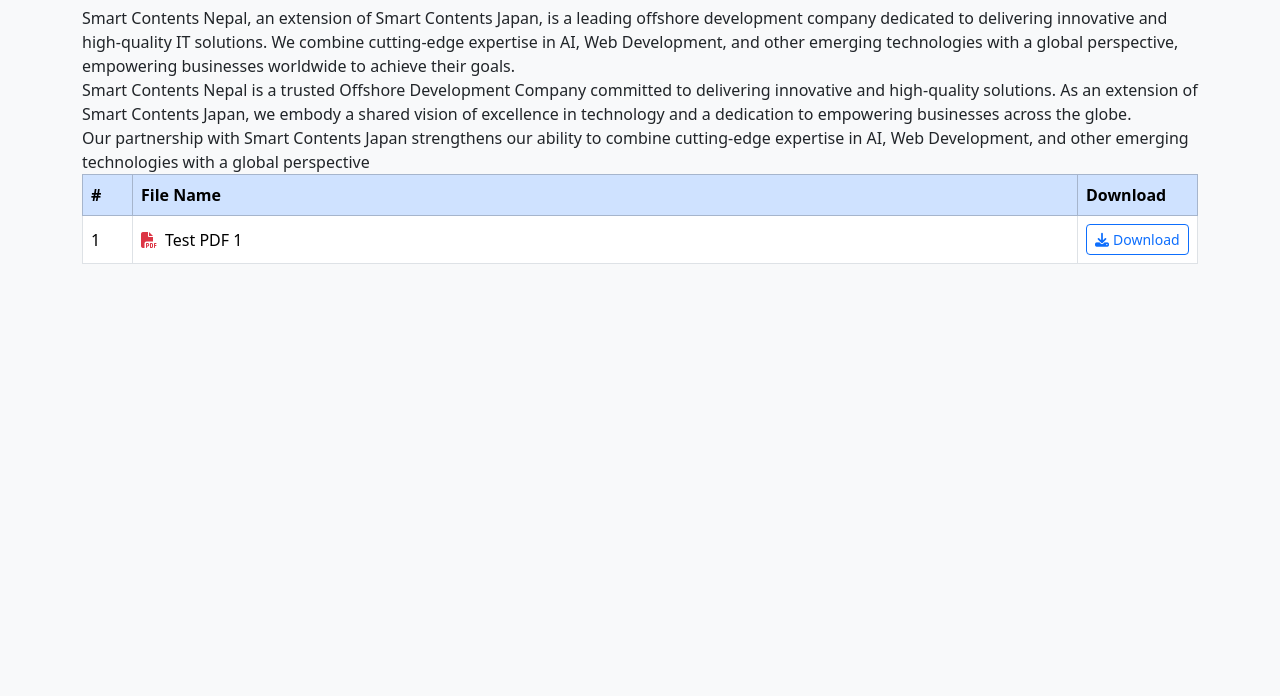
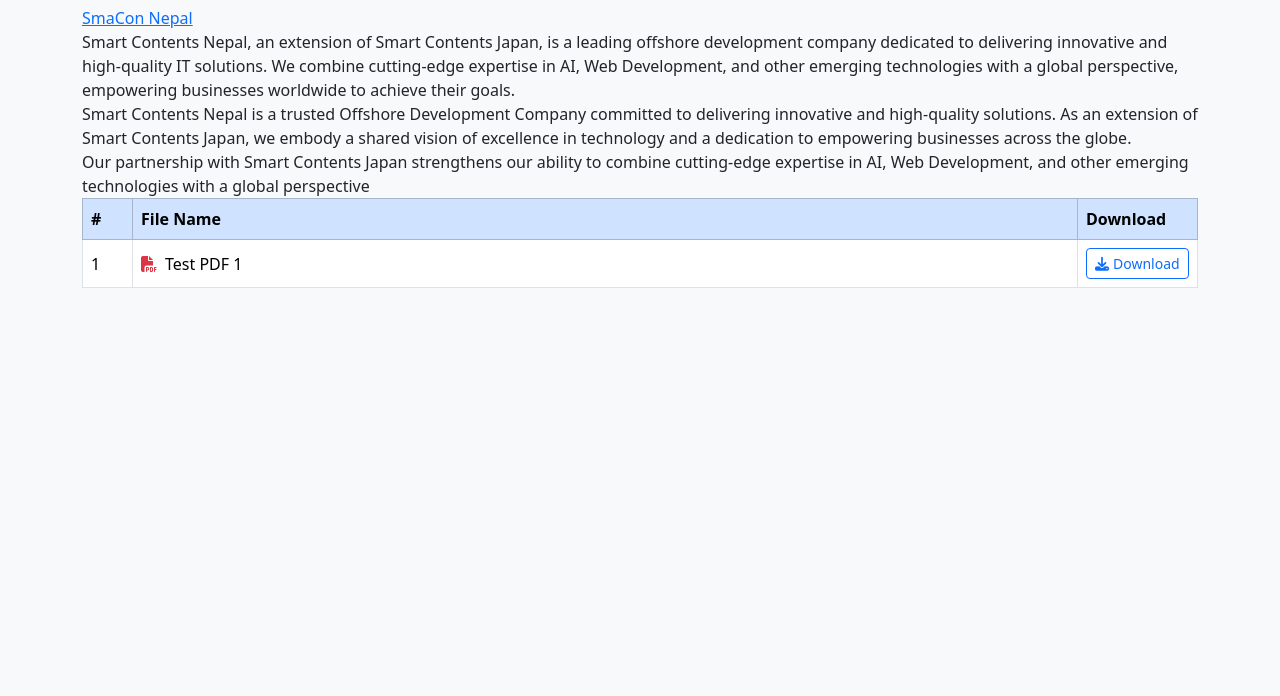
Before and after one commit to kiranpantha-scn/kiranpantha-scn.github.io, a plain HTML site: page index.html in a window 1280 px wide. Shown: the part 104-800 px from the top of the page. Drawn offline with nearby package versions, Linux system fonts and the light colour scheme.

Commit message:
Update index.html

```diff
--- a/index.html
+++ b/index.html
@@ -16,6 +16,7 @@
 
 <div class="container">
     <h2 class="mb-4 text-center">Available PDF Downloads</h2>
+    <a href="https://smartcontents.com.np">SmaCon Nepal</a>
     <div>Smart Contents Nepal, an extension of Smart Contents Japan, is a leading offshore development company dedicated to delivering innovative and high-quality IT solutions. We combine cutting-edge expertise in AI, Web Development, and other emerging technologies with a global perspective, empowering businesses worldwide to achieve their goals.</div>
     <div>Smart Contents Nepal is a trusted Offshore Development Company committed to delivering innovative and high-quality solutions. As an extension of Smart Contents Japan, we embody a shared vision of excellence in technology and a dedication to empowering businesses across the globe.<br/>Our partnership with Smart Contents Japan strengthens our ability to combine cutting-edge expertise in AI, Web Development, and other emerging technologies with a global perspective</div>
     <table class="table table-bordered table-hover align-middle bg-white">
```
